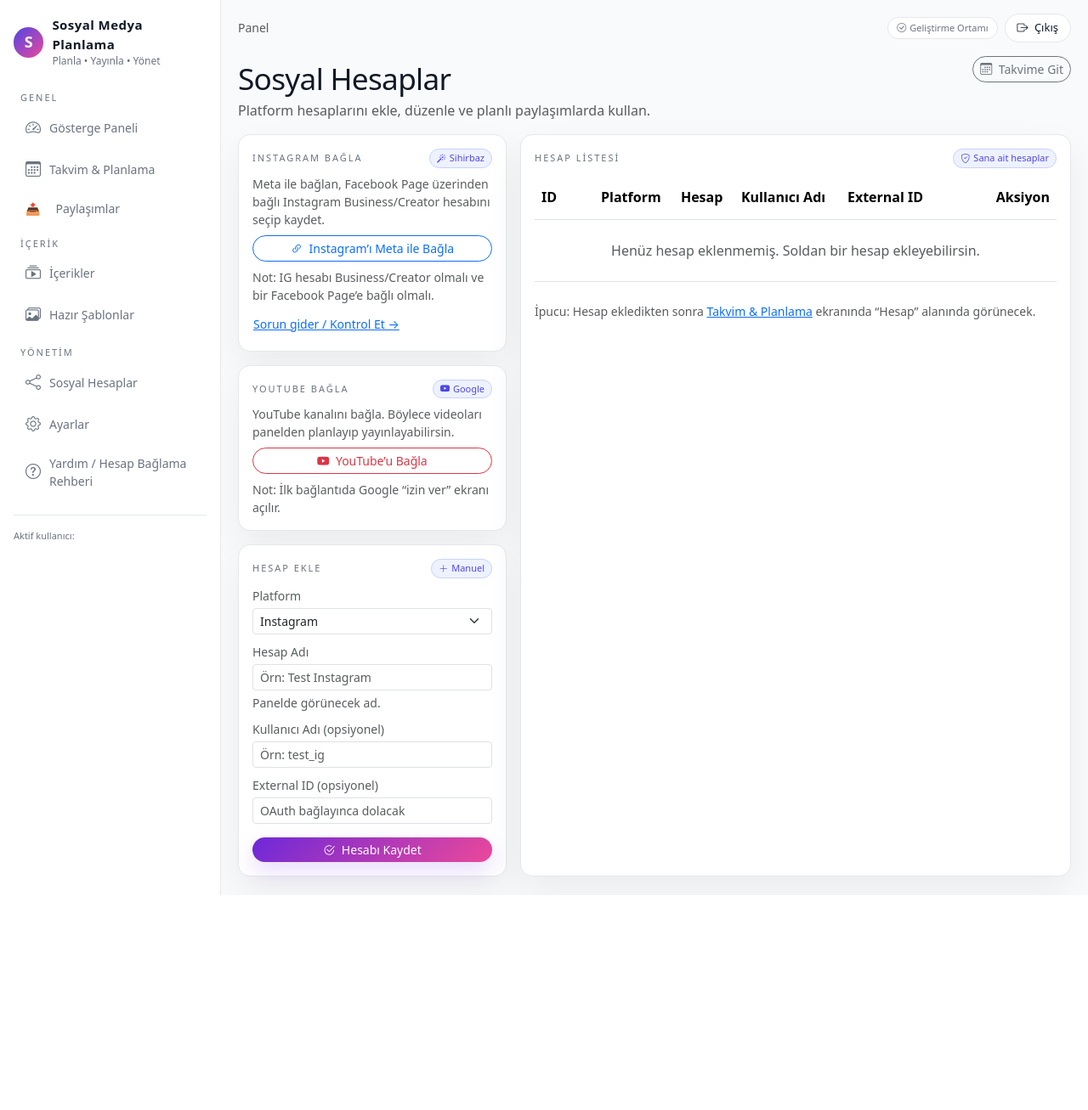
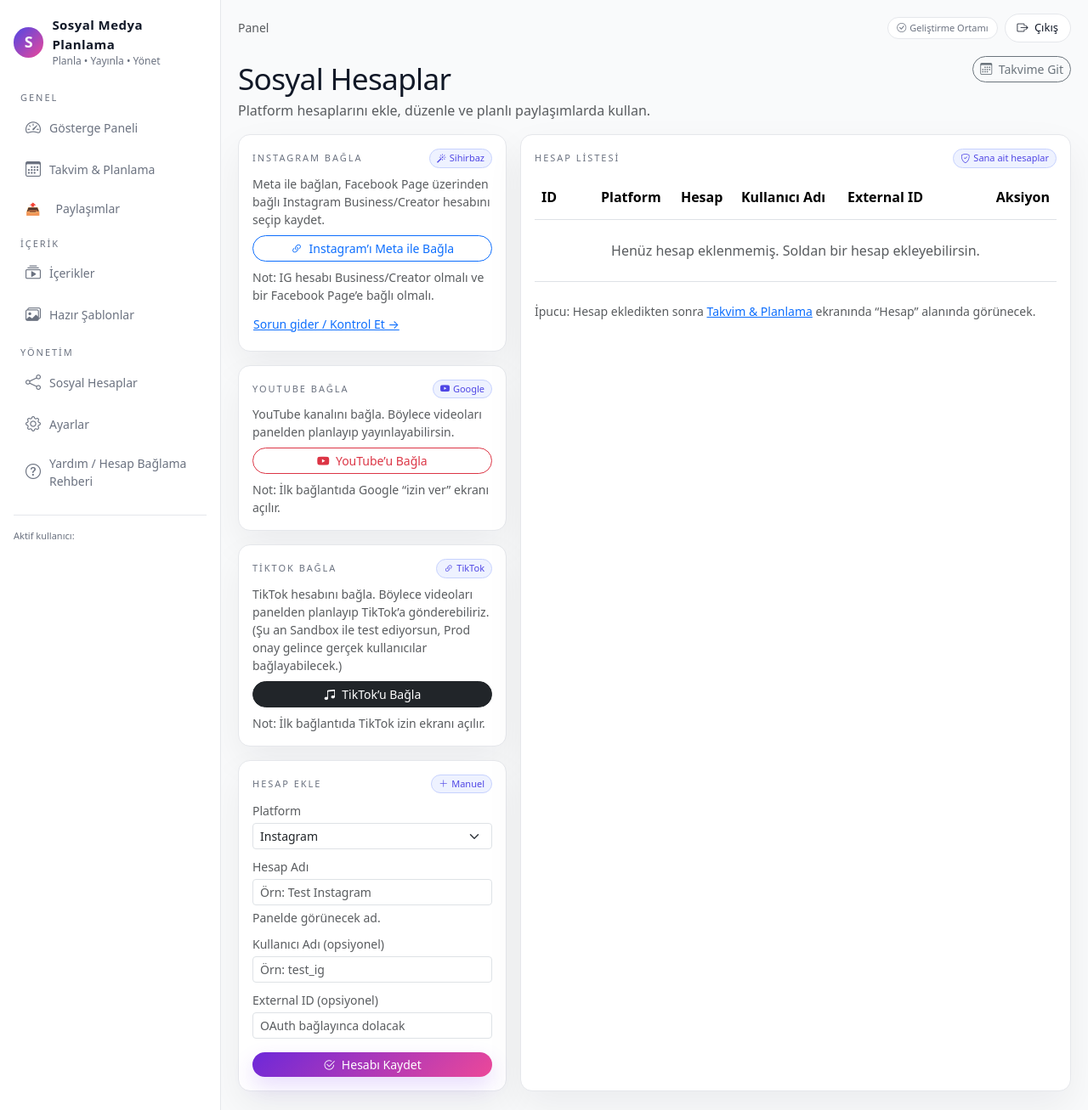
Before and after one commit to uercolak/otomedya, a CodeIgniter 4 app: the page made by app/Views/panel/social_accounts/index.php in a window 1280 px wide. Shown: the whole page at 85% size. Before the commit the page ends 1054 px from the top, so only its background shows below. Run offline with PHP 8.4 and a stand-in for CodeIgniter, Linux system fonts and the light colour scheme; the template is opened without the code that fills it, so the values that code supplies are empty; some libraries are stand-ins or nearby versions.

Commit message:
routes update

```diff
--- a/app/Services/QueueService.php
+++ b/app/Services/QueueService.php
@@ -13,7 +13,6 @@ class QueueService
         $this->jobs = new JobModel();
     }
 
-    // İstersen eski alışkanlık için push alias:
     public function push(string $type, array $payload, ?string $runAt = null, int $priority = 100, int $maxAttempts = 3): int
     {
         return $this->dispatch($type, $payload, $runAt, $priority, $maxAttempts);
--- a/app/Views/panel/social_accounts/index.php
+++ b/app/Views/panel/social_accounts/index.php
@@ -70,6 +70,29 @@
         Not: İlk bağlantıda Google “izin ver” ekranı açılır.
       </div>
     </div>
+
+    <div class="card-soft p-3 mb-3">
+        <div class="d-flex justify-content-between align-items-center mb-2">
+            <div class="metric-label">TikTok Bağla</div>
+            <span class="metric-tag"><i class="bi bi-link-45deg me-1"></i>TikTok</span>
+        </div>
+
+        <div class="text-muted small mb-2">
+            TikTok hesabını bağla. Böylece videoları panelden planlayıp TikTok’a gönderebiliriz.
+            (Şu an Sandbox ile test ediyorsun, Prod onay gelince gerçek kullanıcılar bağlayabilecek.)
+        </div>
+
+        <a href="<?= site_url('panel/auth/tiktok') ?>"
+            class="btn btn-dark w-100 btn-sm"
+            style="border-radius:999px;">
+            <i class="bi bi-music-note-beamed me-1"></i> TikTok’u Bağla
+        </a>
+
+        <div class="text-muted small mt-2">
+            Not: İlk bağlantıda TikTok izin ekranı açılır.
+        </div>
+    </div>
+
 
     <div class="card-soft p-3">
       <div class="d-flex justify-content-between align-items-center mb-2">
```
